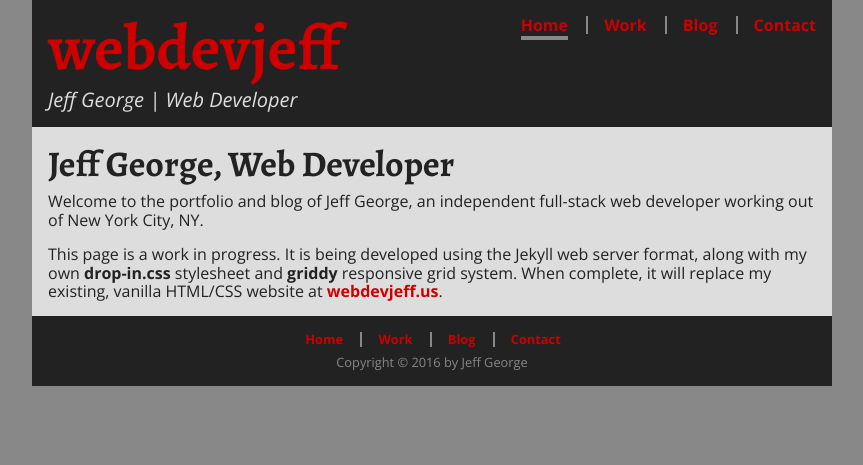
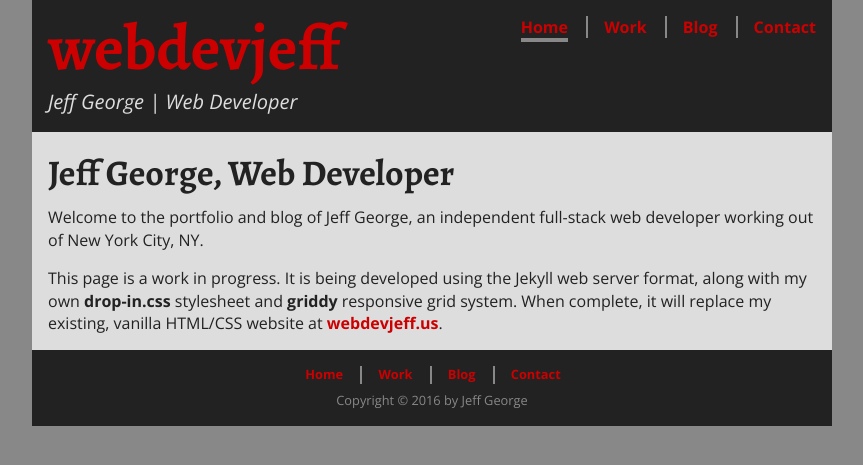
Before and after one commit to webdevjeffus/webdev-new, a Jekyll site: the page built from index.md, in a window 1280 px wide. Shown: the top 465 px of the page, without its empty margins (208-1071 px from the left). Built offline with Jekyll 4.4.1, drawn with Linux system fonts in a browser that asks for light colours; nearby versions of some CDN libraries.

Commit message:
Increase body line-height to 1.4 in drop-in.css

```diff
--- a/css/drop-in.css
+++ b/css/drop-in.css
@@ -23,6 +23,7 @@
   margin: 0 auto;
   min-width: 600px;
   max-width: 800px;
+  line-height: 1.4;
 }
 
 h1 { font-size: 2.25rem; }
@@ -38,6 +39,7 @@
 h1, h2, h3, h4 { margin: 0 0 0.5rem; }
 h5, h6 { margin: 0 0 0.2rem; }
 p { margin: 0 0 1rem; }
+li p { margin-bottom: 0.5rem;}
 
 li:last-child,
 p:last-child { margin-bottom: 0rem; }
```
